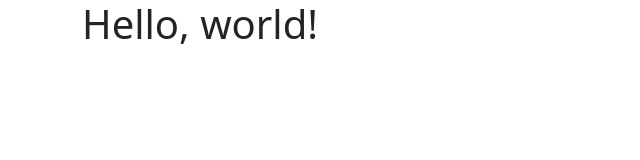
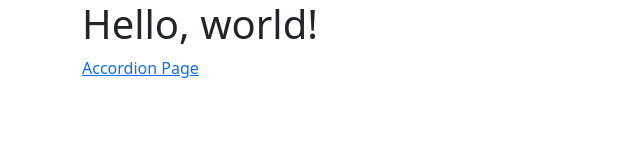
Before and after one commit to Abigailpidgeon/MIS4013hw1, a plain HTML site: page index.html in a window 1280 px wide. Shown: the whole page, without its empty margins (0-640 px from the left). Drawn offline with nearby package versions, Linux system fonts and the light colour scheme.

Commit message:
Update index.html

```diff
--- a/index.html
+++ b/index.html
@@ -9,6 +9,7 @@
   <body>
     <div class="container">
     <h1>Hello, world!</h1>
+      <a href = "accordion.html"> Accordion Page</a>
       </div>
     <script src="https://cdn.jsdelivr.net/npm/bootstrap@5.3.1/dist/js/bootstrap.bundle.min.js" integrity="sha384-HwwvtgBNo3bZJJLYd8oVXjrBZt8cqVSpeBNS5n7C8IVInixGAoxmnlMuBnhbgrkm" crossorigin="anonymous"></script>
   </body>
```
